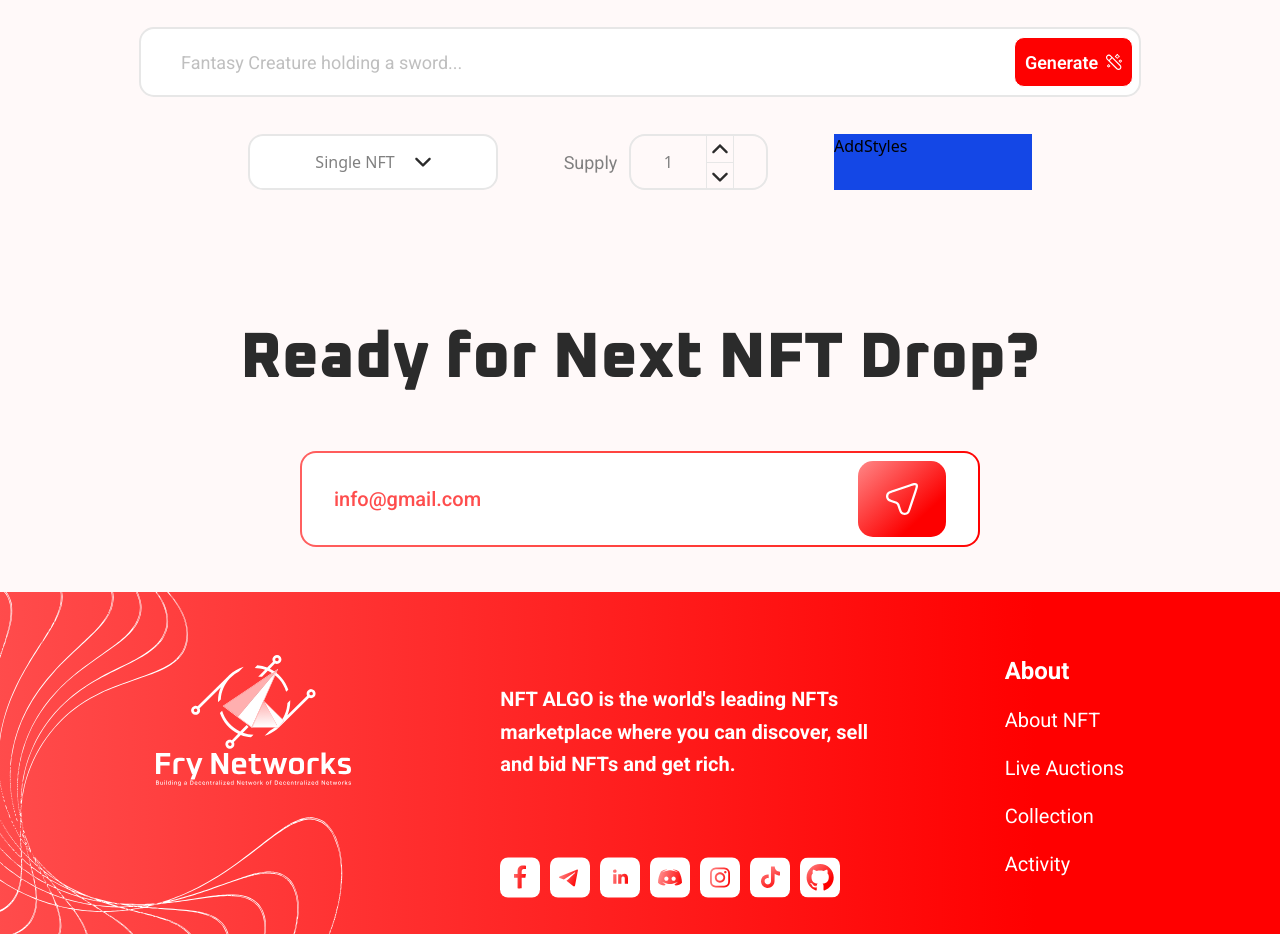
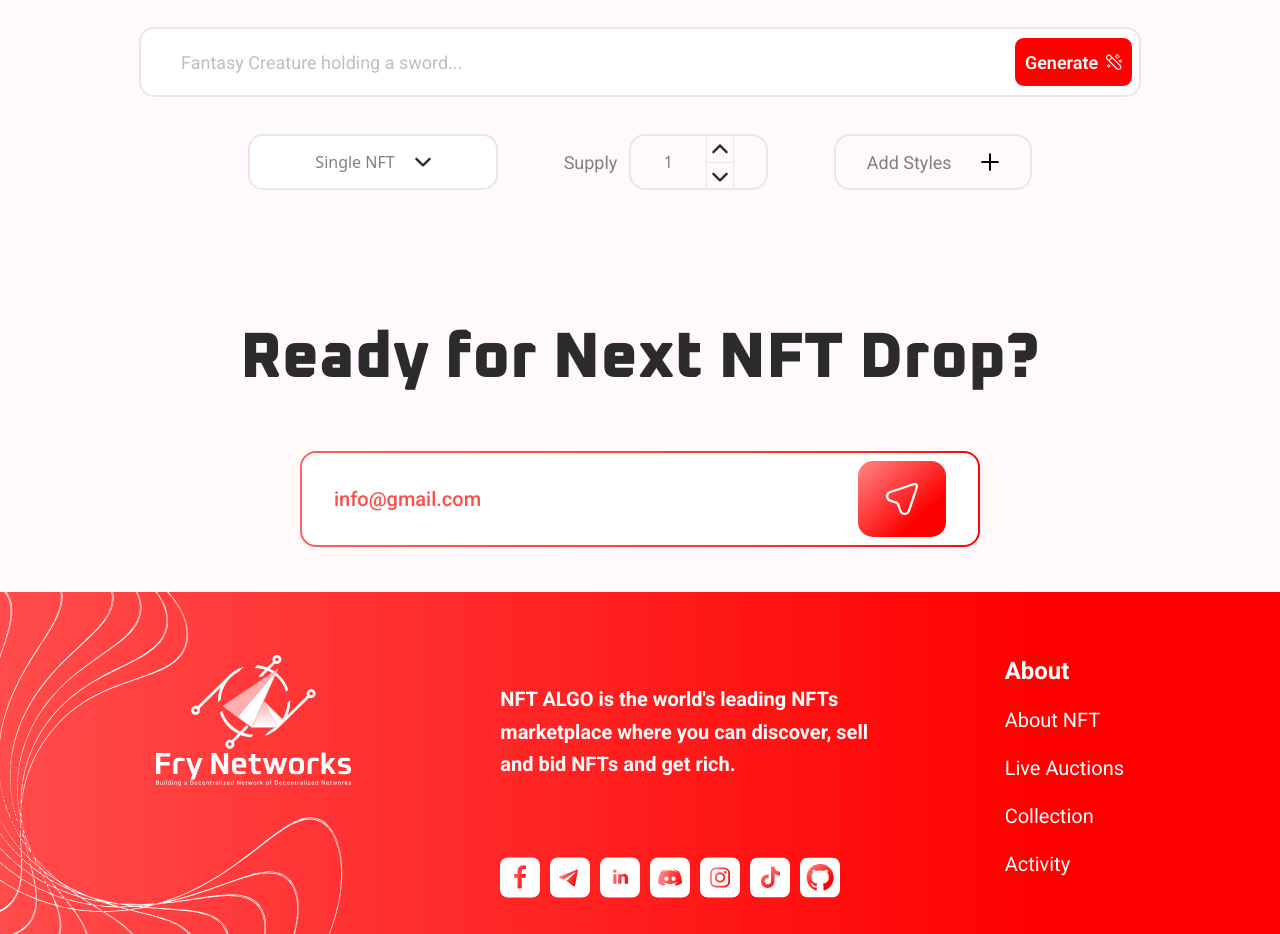
Before and after one commit to muznahrehman21/NFT, a React (Vite) app: page /second in a window 1280 px wide. Shown: the part 920-1854 px from the top of the page. Built offline with nearby package versions, Linux system fonts and the light colour scheme.

Commit message:
minor fixes

```diff
--- a/src/components/AddStyles.jsx
+++ b/src/components/AddStyles.jsx
@@ -1,7 +1,17 @@
 import React from "react";
 
 function AddStyles() {
-  return <div className="bg-blue-700 w-[198px] h-14">AddStyles</div>;
+  return (
+    <div className="flex justify-around items-center p-4 border-[#E7E7E7] border-[2.8px] rounded-2xl w-[198px] h-14">
+      <p className="font-roboto font-normal text-[#808080] text-[18px]">
+        {" "}
+        Add Styles
+      </p>
+      <button className="cursor-pointer">
+        <img src="/add.svg" alt="plus" className="" />
+      </button>
+    </div>
+  );
 }
 
 export default AddStyles;
```
Also changed, not shown: public/add.svg (added).
